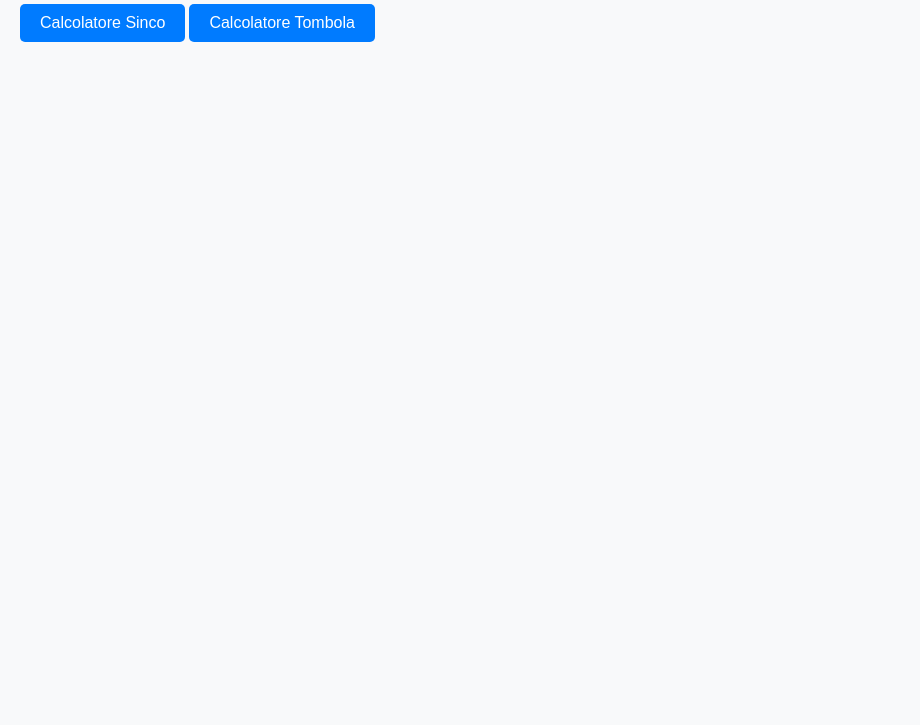
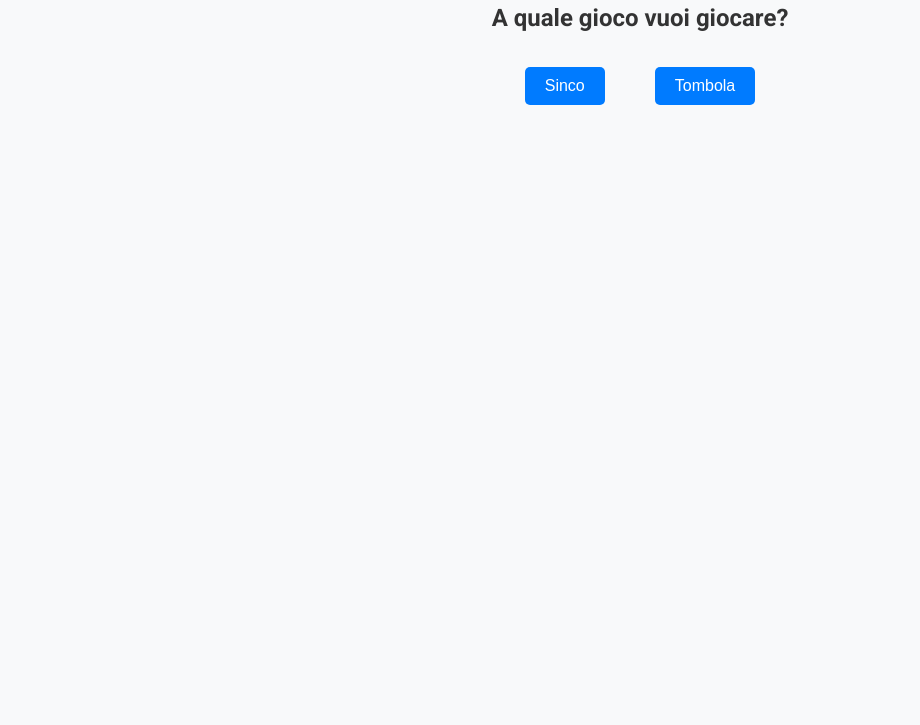
Before and after one commit to filipposiano/christmas-games, a plain HTML site: page index.html in a window 1280 px wide. Shown: the part 75-800 px from the top of the page, without its empty margins (0-920 px from the left). Drawn offline with Linux system fonts and the light colour scheme.

Commit message:
homepage aggiornata

```diff
--- a/index.html
+++ b/index.html
@@ -7,11 +7,12 @@
   <title>Calcolatore Giochi</title>
   <link rel="stylesheet" href="styles.css">
 </head>
-<body>
+<body class="home">
   <h1>Benvenuto nel Calcolatore Giochi</h1>
+  <h2>A quale gioco vuoi giocare?</h2>
   <div class="menu">
-    <button onclick="location.href='sinco.html'">Calcolatore Sinco</button>
-    <button onclick="location.href='tombola.html'">Calcolatore Tombola</button>
+    <button onclick="location.href='sinco.html'" class="homepage-buttons">Sinco</button>
+    <button onclick="location.href='tombola.html'" class="homepage-buttons">Tombola</button>
   </div>
 </body>
 </html>
--- a/styles.css
+++ b/styles.css
@@ -150,3 +150,23 @@ button:hover {
         font-size: 16px;
     }
 }
+
+/*Homepage buttons */
+
+.menu {
+    display: flex;
+    flex-direction: wrap;
+    justify-content: center;
+    gap: 20px;
+    margin-top: 20px;
+}
+
+.homepage-buttons {
+    margin: 15px;
+}
+
+.home {
+    display: block;
+    justify-content: center;
+    text-align: center;
+}
```
